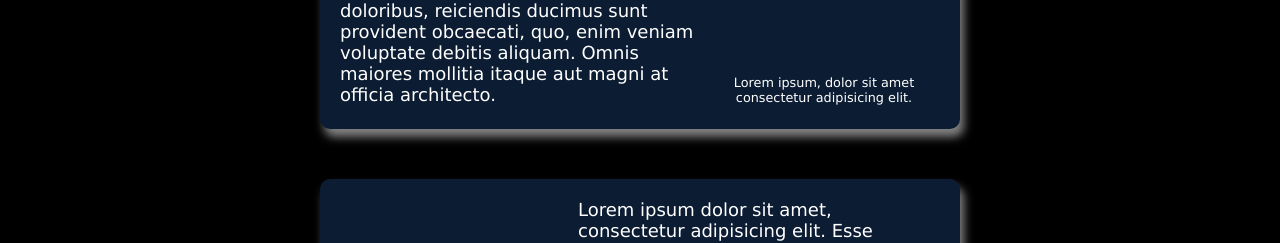
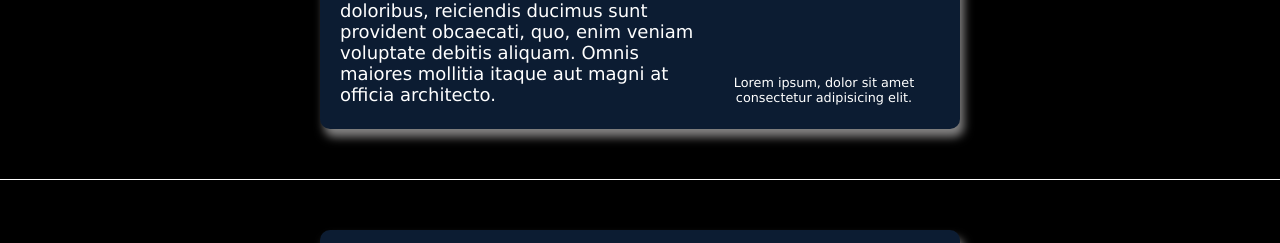
Before and after one commit to Raheel-10k/html_sem2_html_and_css, a plain HTML site: page imageAndDescriptionUsingBoxModel.html in a window 1280 px wide. Shown: the part 490-733 px from the top of the page. Drawn offline with Linux system fonts and the light colour scheme.

Commit message:
file added

```diff
--- a/imageAndDescriptionUsingBoxModel.html
+++ b/imageAndDescriptionUsingBoxModel.html
@@ -42,6 +42,8 @@
             </div>
         </section>
 
+        <hr style="height: 0.5px; background: #fff" />
+
         <section class="section">
             <div class="content right">
                 <img
```
